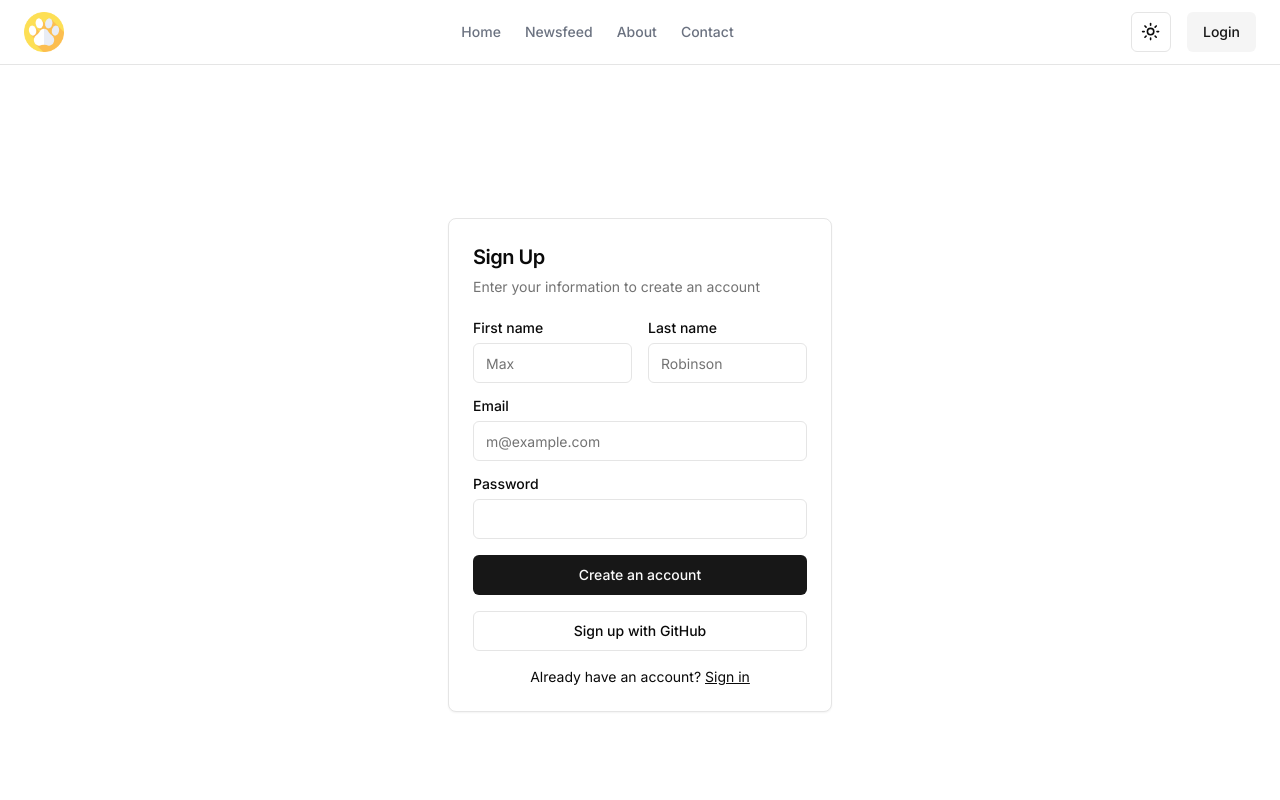
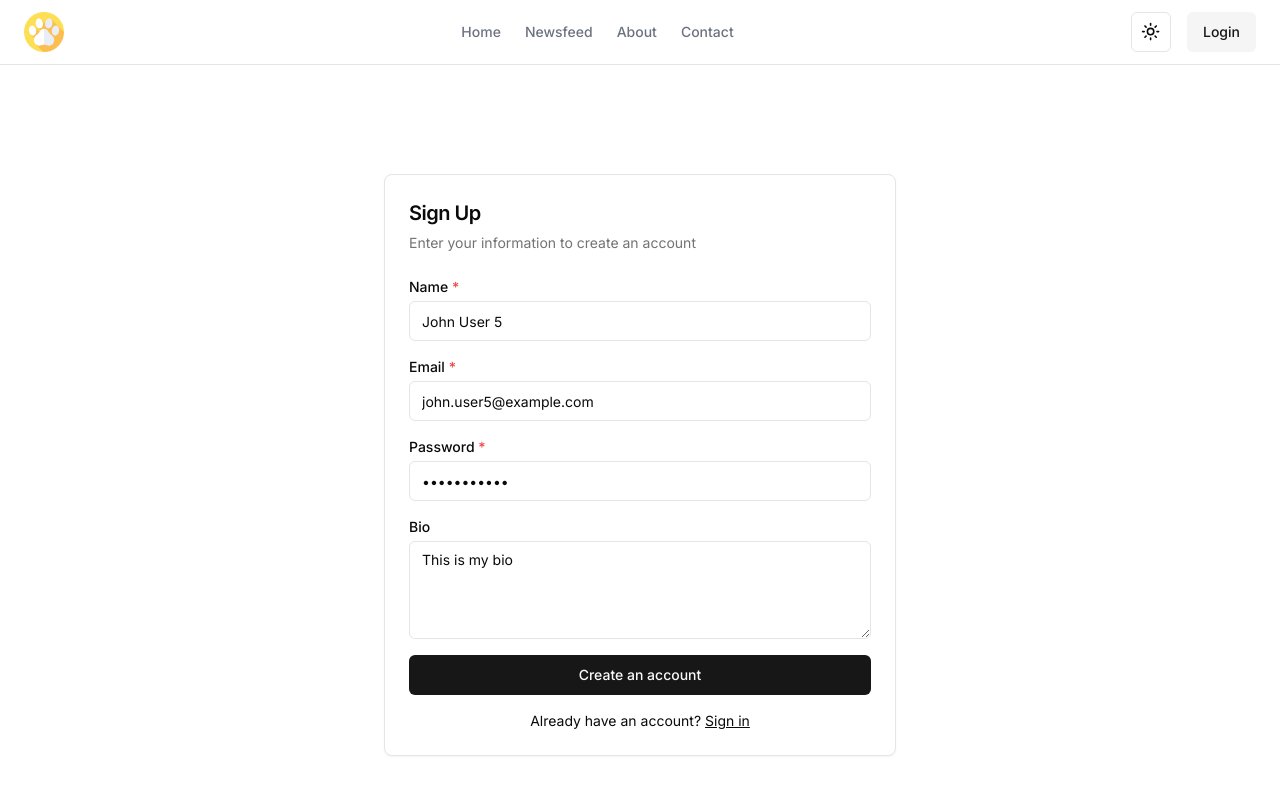
Before and after one commit to asifrkabir/batch-3-assignment-6-client-asifrkabir, a Next.js app: page /register in a window 1280 px wide. Shown: the top 800 px of the page. Built offline with nearby package versions, Linux system fonts and the light colour scheme; no server answers; what nexios-http would draw is missing.

Commit message:
Register User without Image implemented

```diff
--- a/package.json
+++ b/package.json
@@ -17,6 +17,7 @@
     "@radix-ui/react-toggle": "^1.1.0",
     "@radix-ui/react-visually-hidden": "^1.1.0",
     "@tanstack/react-query": "^5.59.0",
+    "axios": "^1.7.7",
     "class-variance-authority": "^0.7.0",
     "clsx": "^2.1.1",
     "framer-motion": "^11.11.0",
--- a/src/app/(commonLayout)/register/page.tsx
+++ b/src/app/(commonLayout)/register/page.tsx
@@ -1,9 +1,13 @@
 import { RegisterForm } from "@/components/register/RegisterForm";
+import LoadingSpinner from "@/components/ui/LoadingSpinner/LoadingSpinner";
+import { Suspense } from "react";
 
 const RegisterPage = () => {
   return (
     <div className="min-h-screen flex justify-center items-center">
-      <RegisterForm />
+      <Suspense fallback={<LoadingSpinner />}>
+        <RegisterForm />
+      </Suspense>
     </div>
   );
 };
--- /dev/null
+++ b/src/components/form/AppTextarea.tsx
@@ -0,0 +1,48 @@
+"use client";
+
+import { Textarea } from "@/components/ui/textarea";
+import { IInput } from "@/types/input.type";
+import { FieldError, useFormContext } from "react-hook-form";
+
+// eslint-disable-next-line @typescript-eslint/no-empty-object-type
+interface IProps extends IInput {
+  rows?: number;
+}
+
+const AppTextarea = ({
+  label,
+  name,
+  placeholder,
+  required = false,
+  disabled = false,
+  rows = 4,
+}: IProps) => {
+  const {
+    register,
+    formState: { errors },
+  } = useFormContext();
+
+  return (
+    <div className="flex flex-col mb-4">
+      {label && (
+        <label htmlFor={name} className="text-sm font-medium mb-1">
+          {label} {required && <span className="text-red-500">*</span>}
+        </label>
+      )}
+      <Textarea
+        {...register(name)}
+        disabled={disabled}
+        placeholder={placeholder}
+        rows={rows}
+        className={`${errors[name] ? "border-red-500" : ""}`}
+      />
+      {errors[name] && (
+        <span className="text-red-500 text-sm mt-1">
+          {(errors[name] as FieldError).message || "This field is required."}
+        </span>
+      )}
+    </div>
+  );
+};
+
+export default AppTextarea;
--- a/src/components/login/LoginForm.tsx
+++ b/src/components/login/LoginForm.tsx
@@ -51,8 +51,8 @@ export function LoginForm() {
           toast.error(res.message);
         }
       },
-      onError: () => {
-        toast.error("Login failed. Please try again later");
+      onError: (error) => {
+        toast.error(error.message || "Login failed. Please try again.");
       },
     });
   };
@@ -70,7 +70,7 @@ export function LoginForm() {
   return (
     <>
       {isPending && <LoadingSpinner />}
-      <Card className="mx-auto max-w-sm">
+      <Card className="mx-auto max-w-lg w-full m-4">
         <CardHeader>
           <CardTitle className="text-2xl">Login</CardTitle>
           <CardDescription>
@@ -119,7 +119,7 @@ export function LoginForm() {
           </div>
           <div className="mt-4 text-center text-sm">
             Don&apos;t have an account?{" "}
-            <Link href="#" className="underline">
+            <Link href="/register" className="underline">
               Sign up
             </Link>
           </div>
--- a/src/components/register/RegisterForm.tsx
+++ b/src/components/register/RegisterForm.tsx
@@ -1,4 +1,4 @@
-import Link from "next/link";
+"use client";
 
 import { Button } from "@/components/ui/button";
 import {
@@ -8,12 +8,73 @@ import {
   CardHeader,
   CardTitle,
 } from "@/components/ui/card";
-import { Input } from "@/components/ui/input";
-import { Label } from "@/components/ui/label";
+import { useUser } from "@/context/user.provider";
+import { useUserRegistration } from "@/hooks/auth.hook";
+import { registerValidationSchema } from "@/schemas/auth.schema";
+import { zodResolver } from "@hookform/resolvers/zod";
+import Link from "next/link";
+import { useEffect } from "react";
+import { FieldValues, SubmitHandler } from "react-hook-form";
+import { toast } from "sonner";
+import AppForm from "../form/AppForm";
+import AppInput from "../form/AppInput";
+import LoadingSpinner from "../ui/LoadingSpinner/LoadingSpinner";
+import React from "react";
+import AppTextarea from "../form/AppTextarea";
+import { IRegisterResponse } from "@/types/auth.type";
+import { IApiResponse } from "@/types";
+import httpStatus from "http-status";
+
+const defaultValues = {
+  name: "John User 5",
+  email: "john.user5@example.com",
+  password: "password123",
+  bio: "This is my bio",
+};
 
 export function RegisterForm() {
+  const { setIsLoading: setUserLoading } = useUser();
+  const {
+    mutate: handleUserRegister,
+    isPending,
+    isSuccess,
+  } = useUserRegistration();
+
+  const onSubmit: SubmitHandler<FieldValues> = (data) => {
+    const formData = new FormData();
+
+    const registrationData = {
+      ...data,
+    };
+
+    formData.append("data", JSON.stringify(registrationData));
+
+    handleUserRegister(formData, {
+      onSuccess: (res: IApiResponse<IRegisterResponse>) => {
+        if (res.statusCode === httpStatus.CREATED) {
+          toast.success("Registration successful!");
+          setUserLoading(true);
+        } else {
+          console.log(res);
+          toast.error(res.message);
+        }
+      },
+      onError: (error) => {
+        toast.error(error.message || "Registration failed. Please try again.");
+      },
+    });
+  };
+
+  useEffect(() => {
+    if (isSuccess) {
+      // You can redirect or perform another action after successful registration
+    }
+  }, [isSuccess]);
+
   return (
-    <Card className="mx-auto max-w-sm">
+    <>
+      {isPending && <LoadingSpinner />}
+      <Card className="mx-auto max-w-lg w-full m-4">
         <CardHeader>
           <CardTitle className="text-xl">Sign Up</CardTitle>
           <CardDescription>
@@ -22,43 +83,55 @@ export function RegisterForm() {
         </CardHeader>
         <CardContent>
           <div className="grid gap-4">
-          <div className="grid grid-cols-2 gap-4">
-            <div className="grid gap-2">
-              <Label htmlFor="first-name">First name</Label>
-              <Input id="first-name" placeholder="Max" required />
-            </div>
-            <div className="grid gap-2">
-              <Label htmlFor="last-name">Last name</Label>
-              <Input id="last-name" placeholder="Robinson" required />
-            </div>
-          </div>
-          <div className="grid gap-2">
-            <Label htmlFor="email">Email</Label>
-            <Input
-              id="email"
-              type="email"
-              placeholder="m@example.com"
+            <AppForm
+              defaultValues={defaultValues}
+              onSubmit={onSubmit}
+              resolver={zodResolver(registerValidationSchema)}
+            >
+              <AppInput
+                name="name"
+                label="Name"
+                type="text"
+                placeholder="Enter your name"
                 required
               />
-          </div>
-          <div className="grid gap-2">
-            <Label htmlFor="password">Password</Label>
-            <Input id="password" type="password" />
-          </div>
+
+              <AppInput
+                name="email"
+                label="Email"
+                type="email"
+                placeholder="Enter your email"
+                required
+              />
+
+              <AppInput
+                name="password"
+                label="Password"
+                type="password"
+                placeholder="Enter your password"
+                required
+              />
+
+              <AppTextarea
+                name="bio"
+                label="Bio"
+                type="text"
+                placeholder="Enter your bio"
+              />
+
               <Button type="submit" className="w-full">
                 Create an account
               </Button>
-          <Button variant="outline" className="w-full">
-            Sign up with GitHub
-          </Button>
+            </AppForm>
           </div>
           <div className="mt-4 text-center text-sm">
             Already have an account?{" "}
-          <Link href="#" className="underline">
+            <Link href="/login" className="underline">
               Sign in
             </Link>
           </div>
         </CardContent>
       </Card>
+    </>
   );
 }
--- a/src/hooks/auth.hook.ts
+++ b/src/hooks/auth.hook.ts
@@ -1,18 +1,17 @@
 /* eslint-disable @typescript-eslint/no-explicit-any */
 import { useMutation } from "@tanstack/react-query";
+import { FieldValues } from "react-hook-form";
 import { loginUser, registerUser } from "../services/AuthService";
-import { FieldValues } from "react-hook-form";
-import { toast } from "sonner";
 
 export const useUserRegistration = () => {
-  return useMutation<any, Error, FieldValues>({
+  return useMutation<any, Error, FormData>({
     mutationKey: ["USER_REGISTRATION"],
     mutationFn: async (userData) => await registerUser(userData),
-    onSuccess: () => {
-      toast.success("User registration successful");
+    onSuccess: (data) => {
+      return data;
     },
     onError: (error) => {
-      toast.error(error.message);
+      return error;
     },
   });
 };
--- /dev/null
+++ b/src/lib/AxiosInstance/index.ts
@@ -0,0 +1,25 @@
+import envConfig from "@/config/envConfig";
+import axios from "axios";
+import { cookies } from "next/headers";
+
+const axiosInstance = axios.create({
+  baseURL: envConfig.baseApi,
+});
+
+axiosInstance.interceptors.request.use(
+  function (config) {
+    const cookieStore = cookies();
+    const accessToken = cookieStore.get("accessToken")?.value;
+
+    if (accessToken) {
+      config.headers.Authorization = accessToken;
+    }
+
+    return config;
+  },
+  function (error) {
+    return Promise.reject(error);
+  }
+);
+
+export default axiosInstance;
--- a/src/schemas/auth.schema.ts
+++ b/src/schemas/auth.schema.ts
@@ -4,3 +4,10 @@ export const loginValidationSchema = z.object({
   email: z.string().trim().email("Please enter a valid email"),
   password: z.string().trim().min(1, { message: "Password is required" }),
 });
+
+export const registerValidationSchema = z.object({
+  name: z.string().trim().min(1, { message: "Name is required" }),
+  email: z.string().trim().email("Please enter a valid email"),
+  password: z.string().trim().min(1, { message: "Password is required" }),
+  bio: z.string().trim().optional(),
+});
--- a/src/services/AuthService/index.ts
+++ b/src/services/AuthService/index.ts
@@ -5,19 +5,23 @@ import nexiosInstance from "@/lib/NexiosInstance";
 import { cookies } from "next/headers";
 import { FieldValues } from "react-hook-form";
 import { jwtDecode } from "jwt-decode";
-import { ILoginResponse } from "@/types/auth.type";
+import { ILoginResponse, IRegisterResponse } from "@/types/auth.type";
 import { IApiResponse } from "@/types";
 import httpStatus from "http-status";
+import axiosInstance from "@/lib/AxiosInstance";
 
-export const registerUser = async (userData: FieldValues) => {
+export const registerUser = async (registrationData: FormData) => {
   try {
-    const { data } = await nexiosInstance.post("/auth/register", userData);
-    console.log(data);
+    const { data } = await axiosInstance.post<IApiResponse<IRegisterResponse>>(
+      "/auth/register",
+      registrationData,
+      { headers: { "Content-Type": "multipart/form-data" } }
+    );
 
-    // if (data.success) {
-    //   cookies().set("accessToken", data?.data?.accessToken);
-    //   cookies().set("refreshToken", data?.data?.refreshToken);
-    // }
+    if (data.statusCode === httpStatus.OK) {
+      cookies().set("accessToken", data.data?.accessToken as string);
+      cookies().set("refreshToken", data.data?.accessToken as string);
+    }
 
     return data;
   } catch (error: any) {
```
Also changed, not shown: 1 other file (tests, documents, lock files or other folders). Lines whose indentation alone changed are shown as unchanged.
